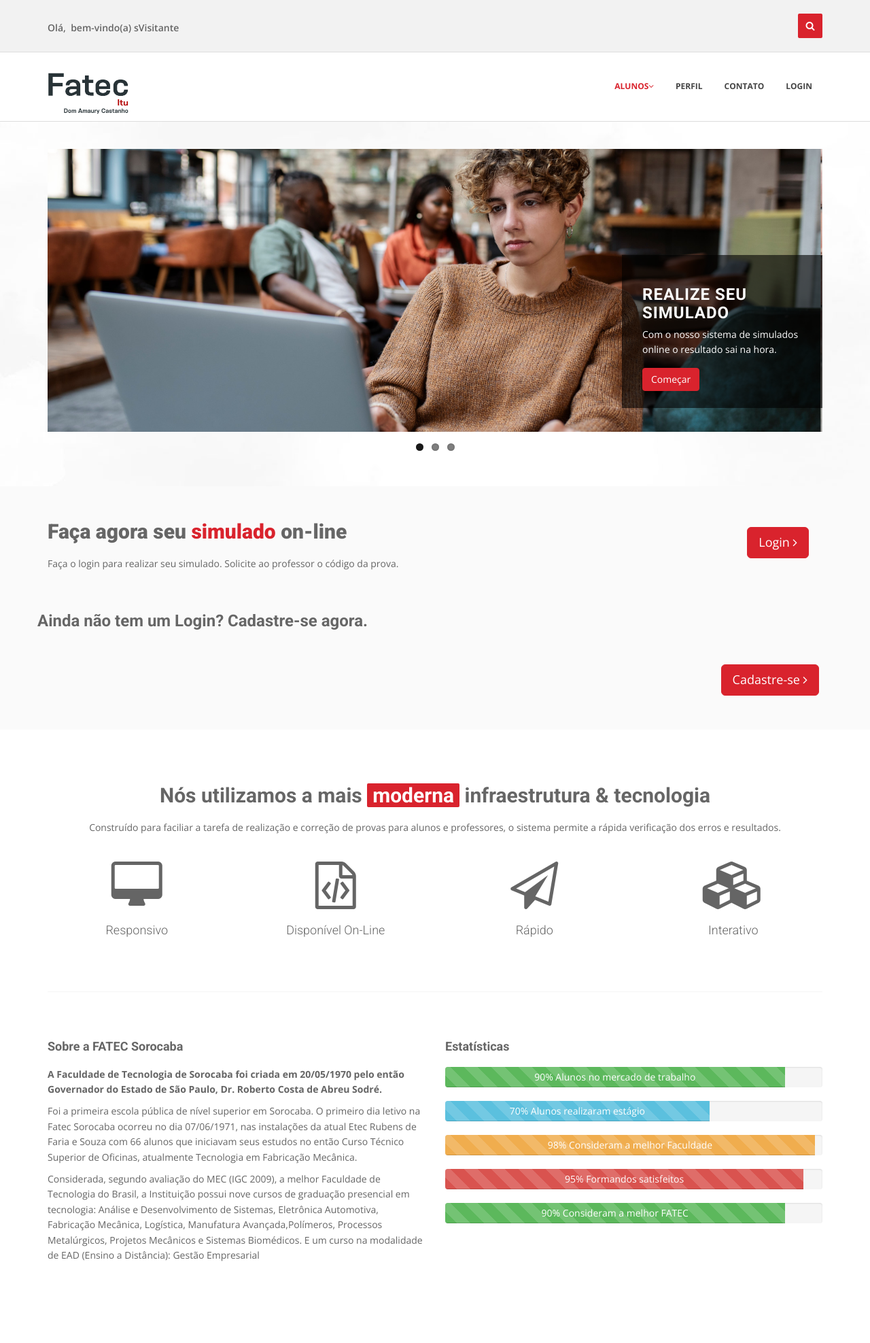
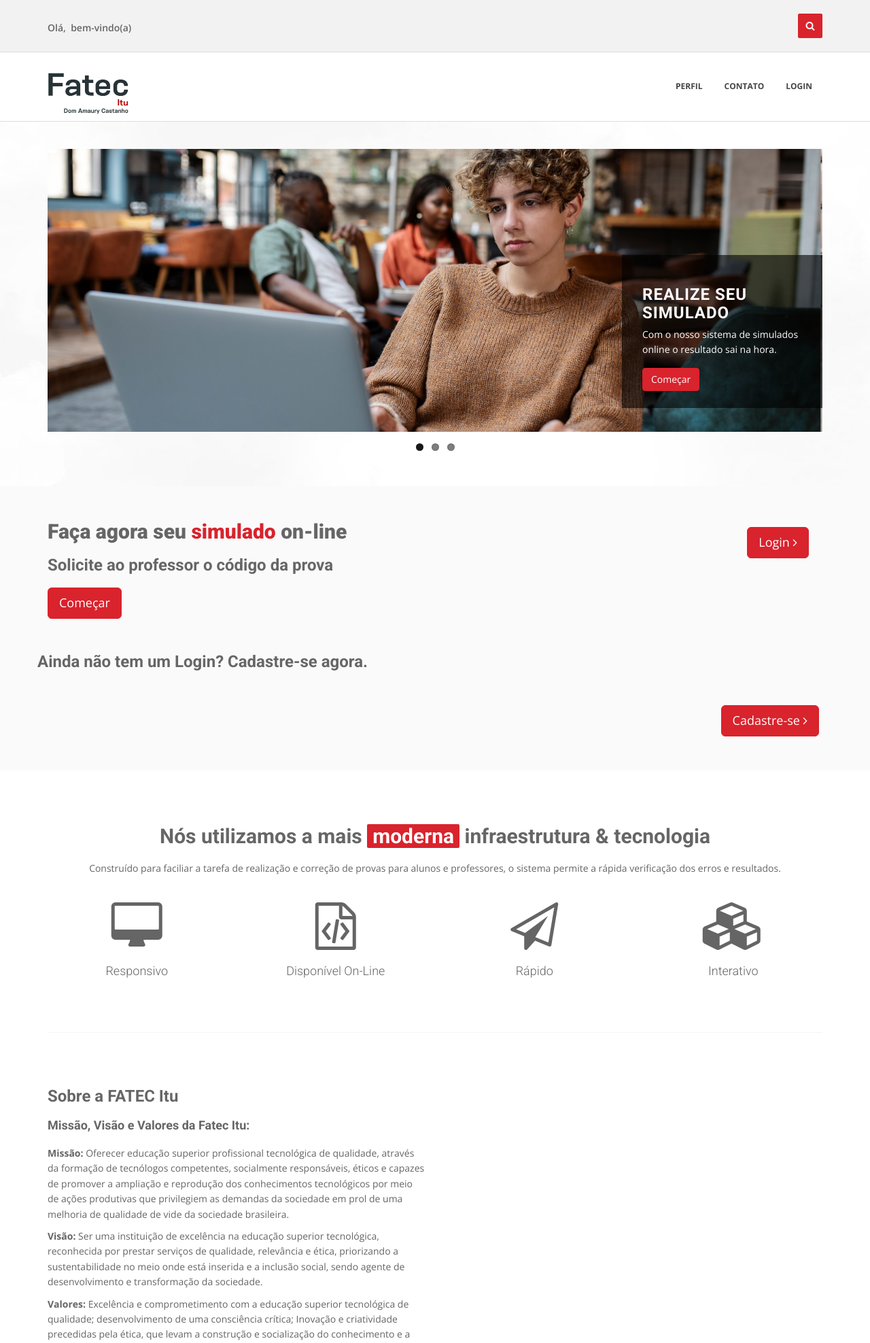
Before and after one commit to carvalhorafael89/TG2, a PHP site: page / in a window 1280 px wide. Shown: the top 1975 px of the page at 68% size. Run offline with PHP 8.4, Linux system fonts and the light colour scheme.

Commit message:
info de index e cabeçalho ajustado confrome usuario.

```diff
--- a/cabecalho.php
+++ b/cabecalho.php
@@ -90,7 +90,7 @@ if (isset($_COOKIE['Nome']))
 }
 else
 {
-    echo 'Olá,&nbsp;&nbsp;bem-vindo(a) s'.$nivel.'</li>';
+    echo 'Olá,&nbsp;&nbsp;bem-vindo(a)</li>';
 }
 echo '
               </ul>
@@ -122,17 +122,17 @@ echo '
                 </div>
                 <div class="navbar-collapse collapse ">
                     <ul class="nav navbar-nav">';
-  if ($nivel!="Professor"){ echo '<li class="dropdown active">
+
+  // Aqui está a modificação, exibindo o menu "Alunos" apenas se o nível for de um aluno logado
+  if ($nivel == "Aluno"){ // Exibe apenas se o nível for de um aluno logado
+    echo '<li class="dropdown active">
     <a href="index.php" class="dropdown-toggle " data-toggle="dropdown" data-hover="dropdown" data-delay="0" data-close-others="false">Alunos<i class="fa fa-angle-down"></i></a>
         <ul class="dropdown-menu">
             <li><a href="realiza.php">Realizar Prova/Simulado</a></li>
-                                <li><a href="veprova.php">Rever Prova/Simulado</a></li>';
-     // Habilita menu de cadastro
-     if ( $nivel == "Visitante") {  echo '<li><a href="cadAluno.php">Realizar Cadastro</a></li>'; }
-
-                        echo '</ul>
-
-                          </li>'; }
+            <li><a href="veprova.php">Rever Prova/Simulado</a></li>
+        </ul>
+    </li>';
+}
 
 if ($nivel=="Professor"){
 echo '<li class="dropdown">
@@ -144,7 +144,6 @@ echo '
             <li><a href="cadquestao.php">Incluir</a></li>
             <li><a href="#">Alterar</a></li>
             <li><a href="#">Excluir</a></li>
-
         </ul>
       </li>
       <li class="dropdown-submenu">
@@ -155,7 +154,6 @@ echo '
             <li><a href="altprova.php">Excluir prova ou simulado</a></li>
             <li><a href="realiza2.php">Testar  prova ou simulado</a></li>
             <li><a href="rel6.php">Encerra todas as provas em andamento</a></li>
-
         </ul>
       </li>
       <li class="dropdown-submenu">
@@ -175,7 +173,6 @@ echo '
             <li><a href="rel3.php">Relatório por aluno</a></li>
             <li><a href="rel4.php">Relatório para Impressão</a></li>
             <li><a href="rel5.php">Baixar relatório geral em Excel</a></li>
-
         </ul>
       </li>
     </ul>
@@ -185,11 +182,11 @@ echo '
 <li><a href="#">Perfil</a></li>
 <li><a href="#">Contato</a></li>';
 
-
-                          if ( $nivel == "Visitante") {
-                            echo '<li><a href="login.php">LogIn</a>'; }
-                          else { echo '<li><a href="sair.php">Sair</a></li>'; }
-
+if ($nivel == "Visitante") {
+    echo '<li><a href="login.php">LogIn</a>';
+} else {
+    echo '<li><a href="sair.php">Sair</a></li>';
+}
 
 echo ' </ul>
         </div>
--- a/index.php
+++ b/index.php
@@ -18,31 +18,52 @@
     <div class="row">
       <div class="col-lg-12">
 
+
 <!-- Slider -->
 <div id="main-slider" class="main-slider flexslider">
     <ul class="slides">
         <li>
             <img src="img/slides/flexslider/1.jpg" alt="" />
             <div class="flex-caption">
+                <?php if ($nivel == "Professor") { // Verifica se o usuário é professor ?>
+                    <h3>Cadastre sua prova</h3>
+                    <p>Use o sistema de cadastro para gerar seu simulado</p>
+                    <a href="cadprova.php" class="btn btn-theme">Cadastrar</a>
+                <?php } else { // Caso contrário, o conteúdo é para aluno/visitante ?>
                     <h3>Realize seu simulado</h3>
                     <p>Com o nosso sistema de simulados online o resultado sai na hora.</p>
                     <a href="realiza.php" class="btn btn-theme">Começar</a>
+                <?php } ?>
             </div>
         </li>
+
         <li>
             <img src="img/slides/flexslider/2.jpg" alt="" />
             <div class="flex-caption">
+                <?php if ($nivel == "Professor") { // Verifica se o usuário é professor ?>
+                    <h3>Cadastre seu aluno</h3>
+                    <p>É necessário o cadastro dos alunos para a realização dos simulados</p>
+                    <a href="cadAluno.php" class="btn btn-theme">Cadastrar Aluno</a>
+                <?php } else { // Caso contrário, o conteúdo é para aluno/visitante ?>
                     <h3>Aumente suas chances</h3>
                     <p>Solicite ao professor o código da prova e teste seus conhecimentos.</p>
                     <a href="realiza.php" class="btn btn-theme">Começar</a>
+                <?php } ?>
             </div>
         </li>
+
         <li>
             <img src="img/slides/flexslider/3.jpg" alt="" />
             <div class="flex-caption">
+                <?php if ($nivel == "Professor") { // Verifica se o usuário é professor ?>
+                    <h3>Não esqueça!</h3>
+                    <p>Forneça o código da prova para seus alunos que irão realizar o simulado</p>
+                    <!-- Sem botão para este slide -->
+                <?php } else { // Caso contrário, o conteúdo é para aluno/visitante ?>
                     <h3>Faça onde Quiser</h3>
                     <p>E correção é na mesma hora, sem esperas.</p>
                     <a href="veprova.php" class="btn btn-theme">Começar</a>
+                <?php } ?>
             </div>
         </li>
     </ul>
@@ -52,35 +73,49 @@
     </div>
   </div>
 
-
-  </section>
 <section class="callaction">
     <div class="container">
         <div class="row">
             <div class="col-lg-8">
                 <div class="cta-text">
+                    <?php if ($nivel == "Professor") { // Mostra esta seção apenas se o usuário for um professor ?>
+                        <h2>Professor, inclua a sua prova para a realização dos testes</h2>
+                        <p><h3>Não esqueça de fornecer o código para seus alunos</h3></p>
+                        <a href="cadprova.php" class="btn btn-theme btn-lg">Cadastrar Prova <i class="fa fa-angle-right"></i></a>
+                    <?php } else { // Mostra a seção original se o usuário não for professor ?>
                         <h2>Faça agora seu <span>simulado</span> on-line</h2>
-                  <p> Faça o login para realizar seu simulado. Solicite ao professor o código da prova.</p>
+                        <p><h3>Solicite ao professor o código da prova</h3></p>
+                        <a href="realiza.php" class="btn btn-theme btn-lg">Começar</a>
+
+                        <?php if ($nivel == "Visitante") { // Mostra uma mensagem para visitantes ?>
+
+                        <?php } ?>
+                    <?php } ?>
                 </div>
             </div>
             <div class="col-lg-4">
                 <div class="cta-btn">
+                    <?php if ($nivel == "Visitante") { // Mostra o botão de login apenas para visitantes ?>
                         <a href="login.php" class="btn btn-theme btn-lg"> Login <i class="fa fa-angle-right"></i></a>
+                    <?php } ?>
                 </div>
             </div>
         </div>
-        <!-- AQUI DEVE COLOCAR UM VERIFICADOR SE JÁ ESTÁ LOGADO SUMIR COM ESSA PARTE -->
+
         <div class="row">
             <div class="cta-text">
+                <?php if ($nivel == "Visitante") { // Mostra a mensagem de cadastro apenas para visitantes ?>
                     <h3>Ainda não tem um Login? Cadastre-se agora.</h3>
                     <div class="cta-btn">
                         <a href="login.php" class="btn btn-theme btn-lg"> Cadastre-se <i class="fa fa-angle-right"></i></a>
                     </div>
+                <?php } ?>
             </div>
-        <!-- ACHO QUE VAI ATÉ AQUI -->
         </div>
     </div>
 </section>
+
+
 
   <section id="content">
     <div class="container">
@@ -159,14 +194,15 @@
       <div class="col-lg-12">
         <div class="row">
           <div class="col-sm-6 col-lg-6">
-            <h4>Sobre a FATEC Sorocaba</h4>
-            <p><strong>A Faculdade de Tecnologia de Sorocaba foi criada em 20/05/1970 pelo então Governador do Estado de São Paulo, Dr. Roberto Costa de Abreu Sodré.</strong></p>
-            <p>
-            Foi a primeira escola pública de nível superior em Sorocaba. O primeiro dia letivo na Fatec Sorocaba ocorreu no dia 07/06/1971, nas instalações da atual Etec Rubens de Faria e Souza com 66 alunos que iniciavam seus estudos no então Curso Técnico Superior de Oficinas, atualmente Tecnologia em Fabricação Mecânica. </p>
-            <p>
-            Considerada, segundo avaliação do MEC (IGC 2009), a melhor Faculdade de Tecnologia do Brasil, a Instituição possui nove cursos de graduação presencial em tecnologia: Análise e Desenvolvimento de Sistemas, Eletrônica Automotiva, Fabricação Mecânica, Logística, Manufatura Avançada,Polímeros, Processos Metalúrgicos, Projetos Mecânicos e Sistemas Biomédicos. E um curso na modalidade de EAD (Ensino a Distância): Gestão Empresarial
+            <h3>Sobre a FATEC Itu</h3>
+            <h4><p><strong>Missão, Visão e Valores da Fatec Itu:</p></h4>
+              <p>Missão:</strong> Oferecer educação superior profissional tecnológica de qualidade, através da formação de tecnólogos competentes, socialmente responsáveis, éticos e capazes de promover a ampliação e reprodução dos conhecimentos tecnológicos por meio de ações produtivas que privilegiem as demandas da sociedade em prol de uma melhoria de qualidade de vide da sociedade brasileira.</p>
+              <p><strong>Visão: </strong>Ser uma instituição de excelência na educação superior tecnológica, reconhecida por prestar serviços de qualidade, relevância e ética, priorizando a sustentabilidade no meio onde está inserida e a inclusão social, sendo agente de desenvolvimento e transformação da sociedade.</p>
+              <p><strong>Valores: </strong>Excelência e comprometimento com a educação superior tecnológica de qualidade; desenvolvimento de uma consciência crítica; Inovação e criatividade precedidas pela ética, que levam a construção e socialização do conhecimento e a consequente transformação do meio onde está inserida.</p>
+              <p>São os princípios que moldam a Fatec Itu e orientam nossas ações diárias em direção a uma educação superior tecnológica de excelência, com impacto real na sociedade.</p>
             </p>
           </div>
+          <!--
           <div class="col-sm-6 col-lg-6">
             <h4>Estatísticas</h4>
             <div class="progress">
@@ -195,6 +231,7 @@
               </div>
             </div>
           </div>
+                -->
         </div>
       </div>
     </div>
```
Also changed, not shown: cabecalho_bkp.php (renamed from cabecalho_BACKUP.php, +22 -5 lines). Lines whose indentation alone changed are shown as unchanged.
